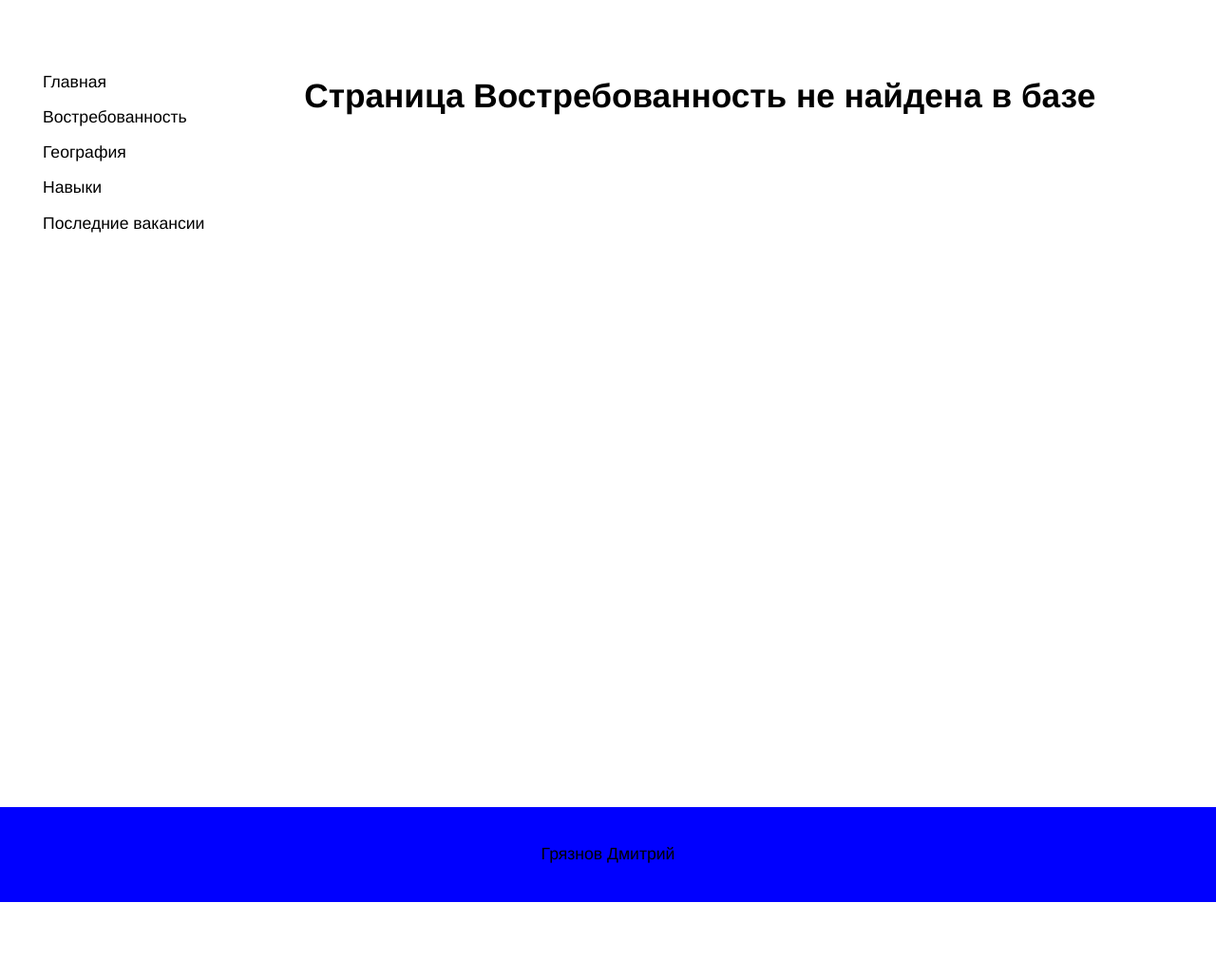
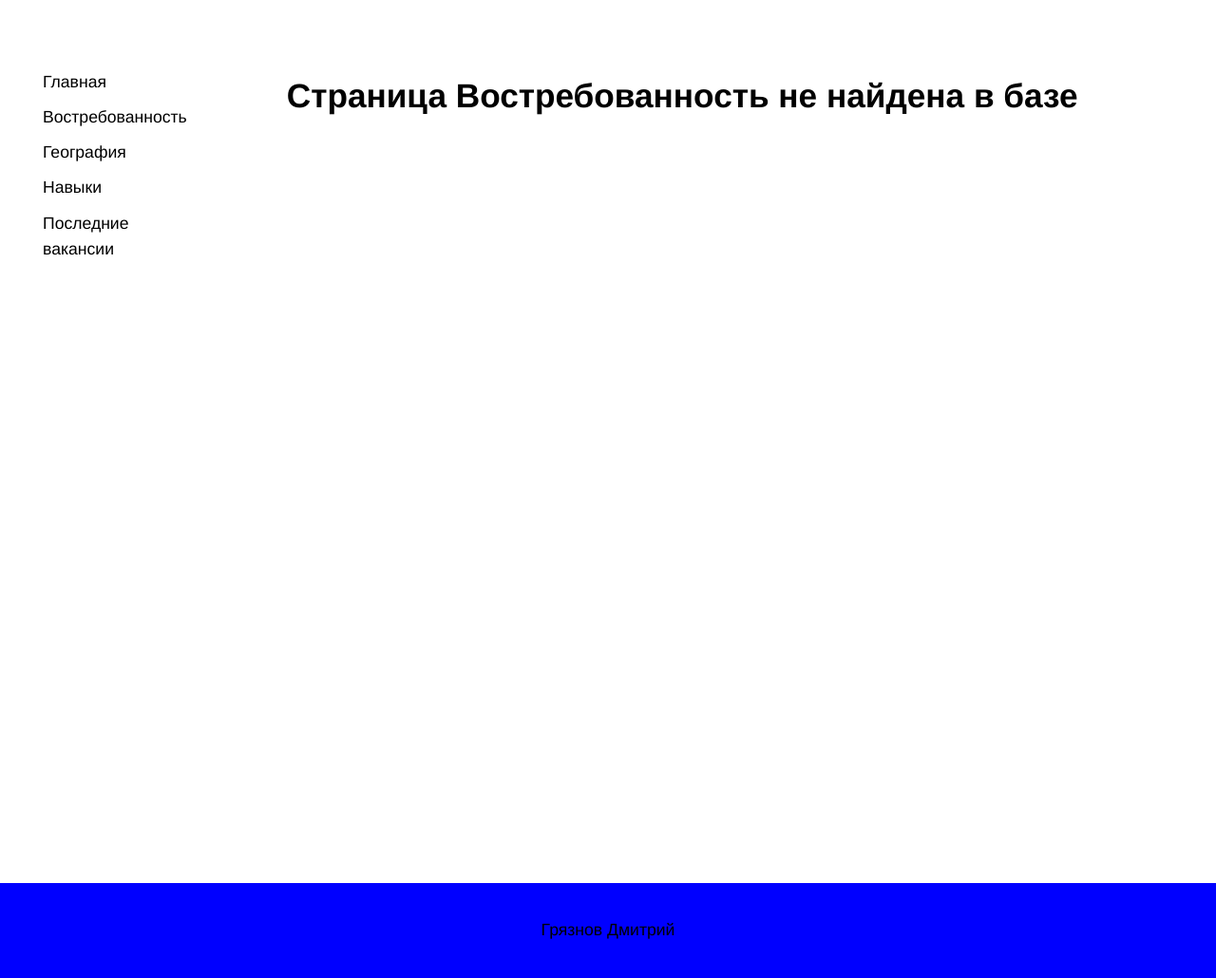
Before and after one commit to millcake666/djangoProjectURFU, a Django app: page /demand/ in a window 1280 px wide. Shown: the part 100-1130 px from the top of the page at 95% size. Before the commit the page ends 1050 px from the top, so only its background shows below. Run offline with Django 4.2, Linux system fonts and the light colour scheme; data that the repository does not hold is empty.

Commit message:
add styles

```diff
--- a/app/admin.py
+++ b/app/admin.py
@@ -10,6 +10,8 @@ class Table(admin.StackedInline):
 class Chart(admin.StackedInline):
     model = models.Image
     extra = 1
+    fk_name = 'page_id'
+    exclude = ['profession_id']
 
 
 @admin.register(models.Page)
--- a/static/css/base.css
+++ b/static/css/base.css
@@ -45,6 +45,10 @@ main{
 
 .content{
     margin-right: 30px;
+    width: 100%;
+    display: flex;
+    flex-direction: column;
+    gap: 80px;
 }
 
 
@@ -57,4 +61,5 @@ footer{
     align-items: center;
     gap: 15px;
     height: 100px;
+    margin-top: 80px;
 }
```
Also changed, not shown: static/app/css/demand.css (+18 -0 lines), templates/app/demand.html (+3 -5 lines).
